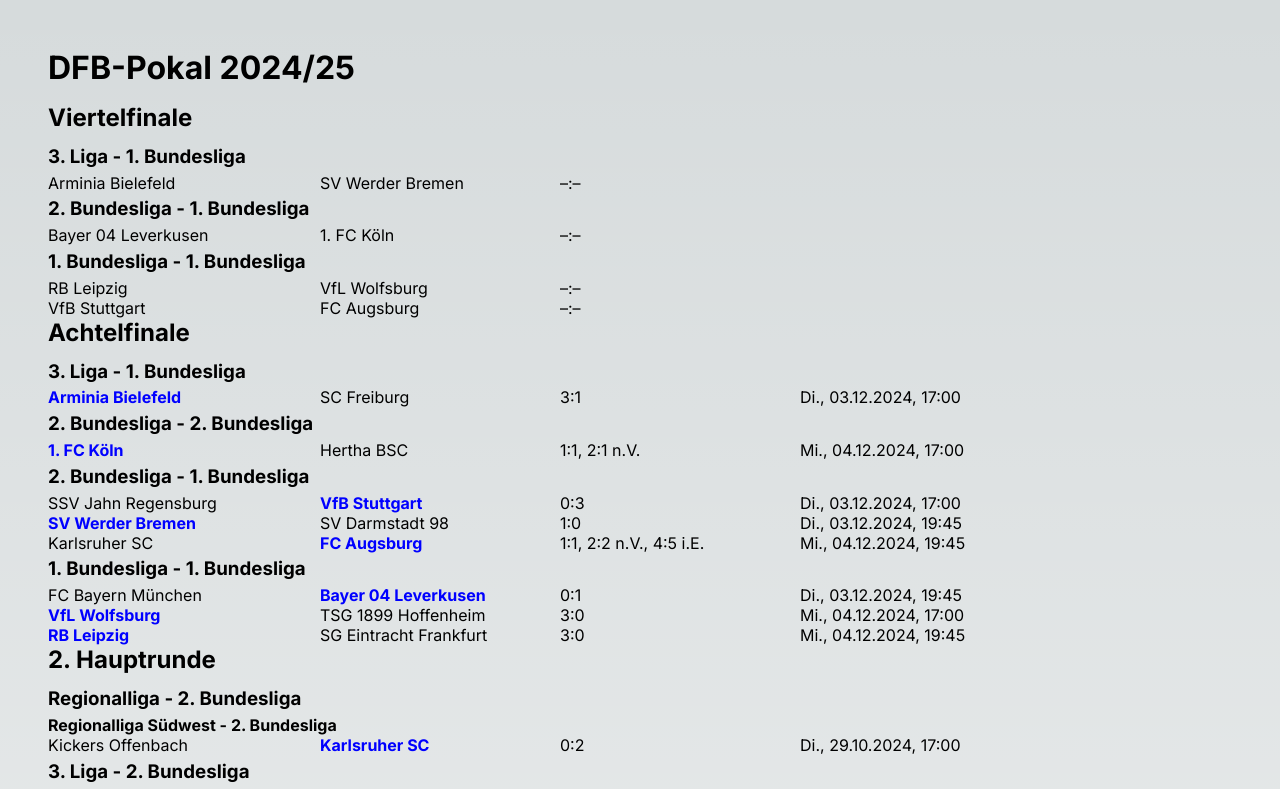
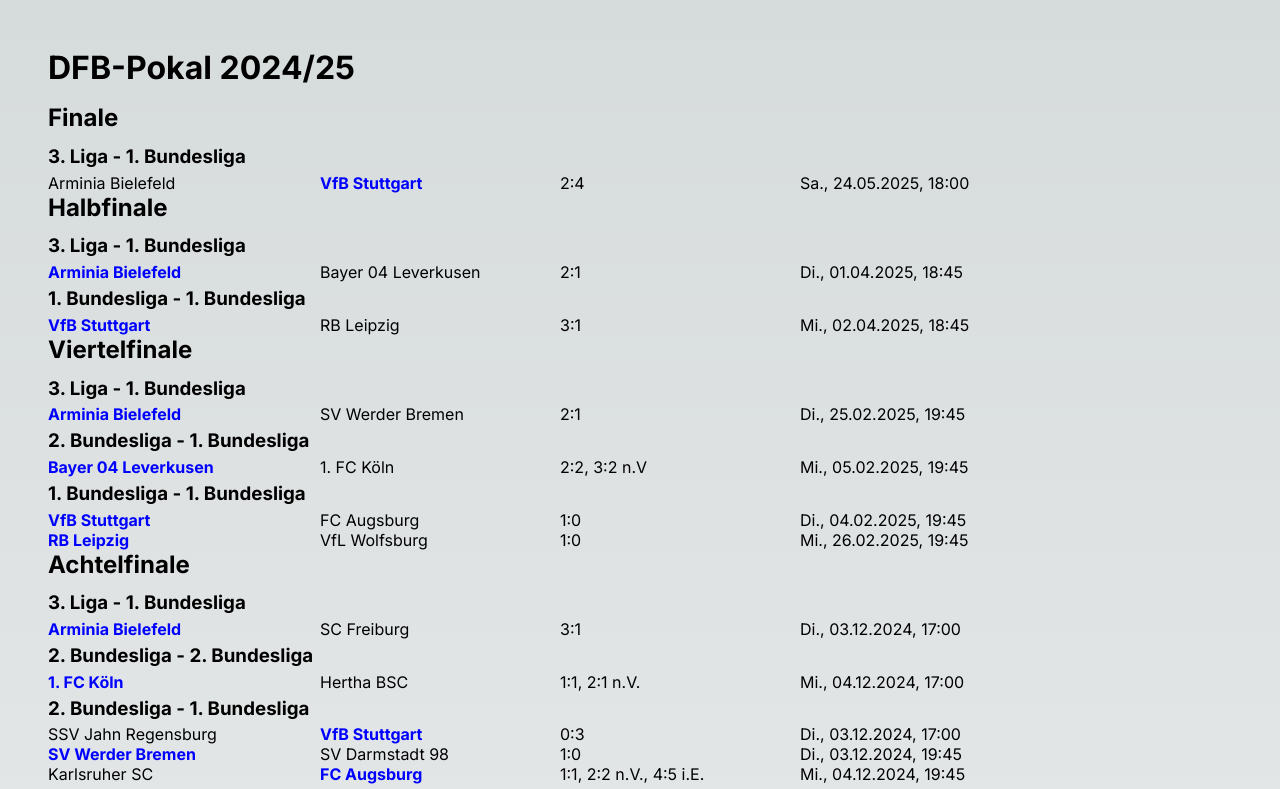
Before and after one commit to sklinkusch/dfb-pokal, a Next.js app: page /men/2024-25 in a window 1280 px wide. Shown: the top 789 px of the page. Built offline with nearby package versions, Linux system fonts and the light colour scheme.

Commit message:
DFB-Pokal Men, season 2024/25: complete competition data

```diff
--- a/src/app/men/2024-25/page.tsx
+++ b/src/app/men/2024-25/page.tsx
@@ -180,17 +180,24 @@
       getMatch('KSC', 'FCA', '2024-12-04T19:45Z', '1:1, 2:2 n.V., 4:5 i.E.', 2)
     ],
     'Viertelfinale': [
-      getMatch('RBL', 'WOB'),
-      getMatch('BIE', 'SVW'),
-      getMatch('VfB', 'FCA'),
-      getMatch('B04', 'KÖL')
+      getMatch('VfB', 'FCA', '2025-02-04T19:45Z', '1:0', 1),
+      getMatch('B04', 'KÖL', '2025-02-05T19:45Z', '2:2, 3:2 n.V', 1),
+      getMatch('BIE', 'SVW', '2025-02-25T19:45Z', '2:1', 1),
+      getMatch('RBL', 'WOB', '2025-02-26T19:45Z', '1:0', 1),
+    ],
+    'Halbfinale': [
+      getMatch('BIE', 'B04', '2025-04-01T18:45Z', '2:1', 1),
+      getMatch('VfB', 'RBL', '2025-04-02T18:45Z', '3:1', 1),
+    ],
+    'Finale': [
+      getMatch('BIE', 'VfB', '2025-05-24T18:00Z', '2:4', 2)
     ]
   };
   return (
     <main className={styles.main}>
       <h1 className={styles.h1}>DFB-Pokal 2024/25</h1>
-      {/* <Round matches={data.Finale} title="Finale" type="m" /> */}
-      {/* <Round matches={data.Halbfinale} title="Halbfinale" type="m" /> */}
+      <Round matches={data.Finale} title="Finale" type="m" />
+      <Round matches={data.Halbfinale} title="Halbfinale" type="m" />
       <Round matches={data.Viertelfinale} title="Viertelfinale" type="m" />
       <Round matches={data.Achtelfinale} title="Achtelfinale" type="m" />
       <Round matches={data['2. Hauptrunde']} title="2. Hauptrunde" type="m" />
```
